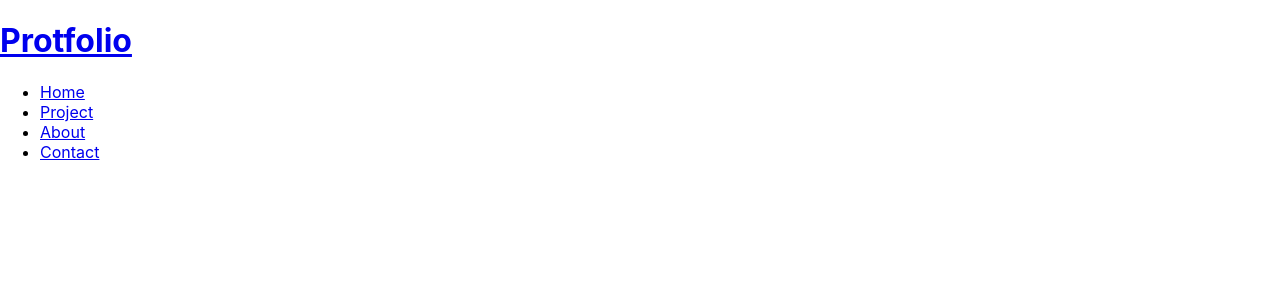
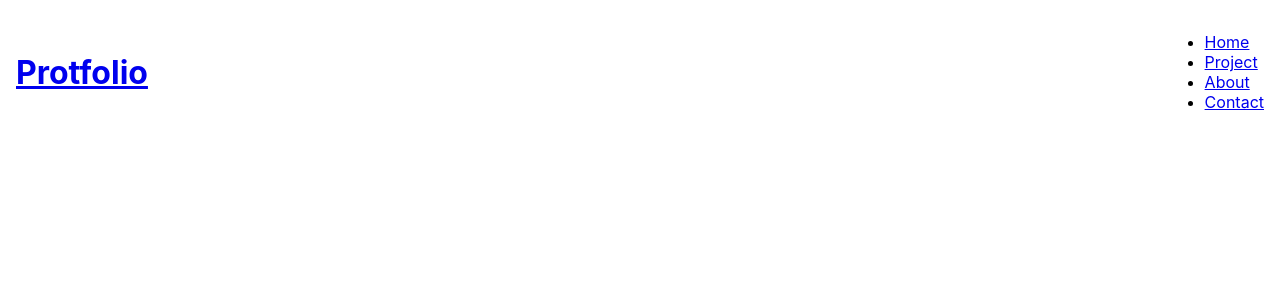
Before and after one commit to Code-Institute-Submissions/my-app, a React (Create React App) app: page / in a window 1280 px wide. Shown: the top 300 px of the page. Built offline with nearby package versions, Linux system fonts and the light colour scheme.

Commit message:
Style added to the Navbar

```diff
--- a/src/components/NavbarStyles.css
+++ b/src/components/NavbarStyles.css
@@ -0,0 +1,19 @@
+.header{
+    display: flex;
+    justify-content: space-between;
+    align-items: center;
+    padding: 1rem;
+}
+
+.nav-menu {
+    display: flex;
+}
+
+.nav-menu li {
+    padding: 0 1rem;
+}
+
+.nav-menu li a{
+    font-size: 1.2rem;
+    font-weight: 500;
+}
```
